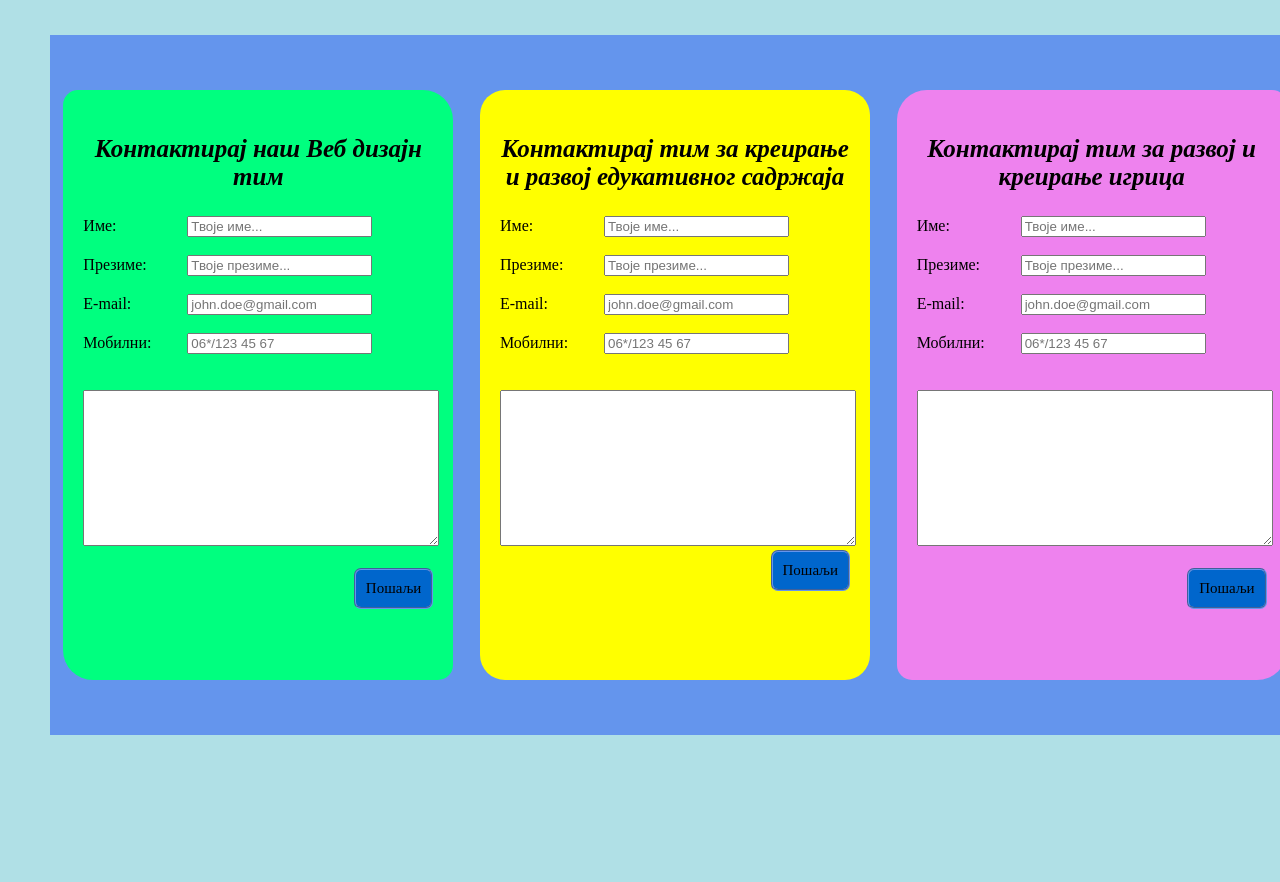
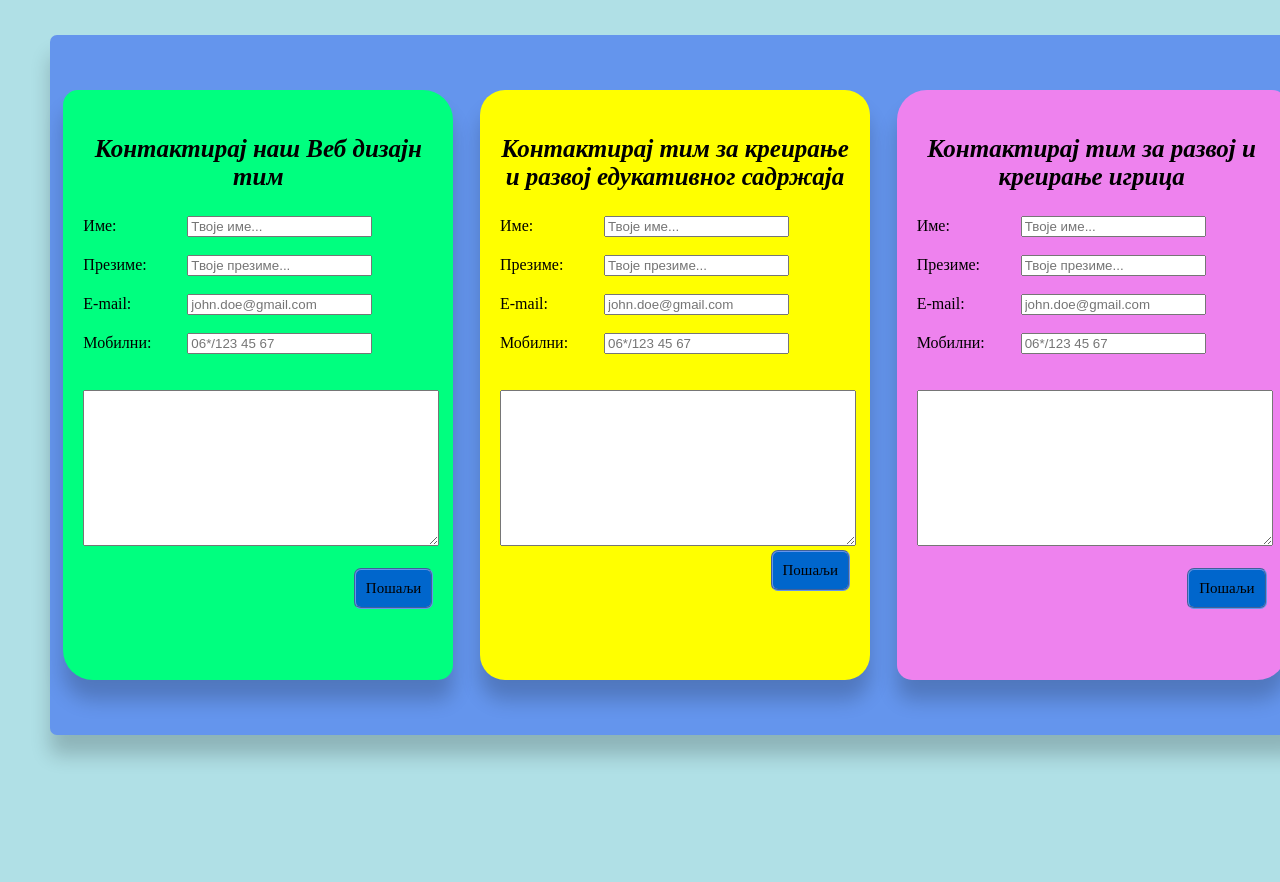
Before and after one commit to yex86/Platforma-za-ucenje, a plain HTML site: page kontakt.html in a window 1280 px wide. Shown: the part 336-1218 px from the top of the page. Drawn offline with Linux system fonts and the light colour scheme; a web font is replaced by a local one.

Commit message:
Add files via upload

```diff
--- a/css/box.css
+++ b/css/box.css
@@ -9,6 +9,7 @@
 	float: left;
 	margin: auto;
 	padding: 20px;
+	box-shadow: 0 20px 20px rgba(0,0,0,.2);
 }
 
 .box2 {
@@ -19,6 +20,7 @@
 	float: left;
 	margin: auto;
 	padding: 20px;
+	box-shadow: 0 20px 20px rgba(0,0,0,.2);
 }
 
 .box3 {
@@ -29,6 +31,7 @@
 	float: left;
 	margin: auto;
 	padding: 20px;
+	box-shadow: 0 20px 20px rgba(0,0,0,.2);
 }
 
 .boximg {
--- a/css/main.css
+++ b/css/main.css
@@ -19,20 +19,20 @@ body {
 	font-family: 'Philosopher', sans-serif;
 	font-size: 35px;
 	text-align: left;
-	margin: 0px 0px 0px 400px;
+	margin: 0px 0px 0px 430px;
 }
 
 #txtright {
 	font-family: 'Philosopher', sans-serif;
 	font-size: 35px;
 	text-align: right;
-	margin: 0px 400px 0px 0px;
+	margin: 0px 410px 0px 0px;
 }
 
 /*--tekst--*/
 h1, h2, h3 {
+	text-align: center;
 	font-family: 'Kurale', serif;
-	text-align: center;
 }
 
 h1 {
@@ -49,8 +49,8 @@ h3 {
 }
 
 p {
+	text-align: center;
 	font-family: 'Cormorant Infant', serif;
-	text-align: center;
 	font-size: 20px;
 }
 
@@ -71,6 +71,7 @@ ul {
 	overflow: hidden;
 	background-color: #0066cc;
 	border-radius: 5px;
+	box-shadow: 0 20px 20px rgba(0,0,0,.2);
 }
 
 li a, .dropbtn {
@@ -129,6 +130,8 @@ li.dropdown {
 	margin: 50px;
 	background-color: cornflowerblue;
 	position: center;
+	border-radius: 7px;
+	box-shadow: 0 20px 20px rgba(0,0,0,.2);
 }
 
 /*---footer---*/
--- /dev/null
+++ b/css/naslovna.css
@@ -0,0 +1,79 @@
+nav {
+	float: left;
+	max-width: 360px;
+	margin: 5px;
+	padding: 25px;
+}
+
+nav ul {
+	list-style-type: none;
+	list-style-color: DarkBlue;
+	list-style-position: inside;
+	padding: 10px;
+	box-shadow: 0 20px 20px rgba(0,0,0,.2);
+}
+
+nav ul a {
+	text-decoration: none;
+}
+
+article {
+	margin-left: 100px;
+	border-left: 3px solid #0066cc;
+	padding: 15px;
+	overflow: show;
+}
+
+.container {
+	display: flex;
+	justify-content: space-around;
+	width: 1250px;
+	height: 1050px;
+	margin: 50px;
+	background-color: cornflowerblue;
+	position: center;
+	border-radius: 7px;
+	box-shadow: 0 20px 20px rgba(0,0,0,.2);
+}
+
+.box1 {
+	border-radius: 15px 30px;
+	background-color: SpringGreen;
+	width: 750px;
+	height: 300px;
+	margin: auto;
+	padding: 10px;
+	box-shadow: 0 20px 20px rgba(0,0,0,.2);
+}
+
+.box2 {
+	border-radius: 25px;
+	background-color: Yellow;
+	width: 750px;
+	height: 300px;
+	margin: auto;
+	padding: 10px;
+	box-shadow: 0 20px 20px rgba(0,0,0,.2);
+}
+
+.box3 {
+	border-radius: 30px 15px;
+	background-color: Violet;
+	width: 750px;
+	height: 300px;
+	margin: auto;
+	padding: 10px;
+	box-shadow: 0 20px 20px rgba(0,0,0,.2);
+}
+
+iframe {
+	border-style: 3px solid #0066cc;
+	height: 400px;
+	width: 90%;
+	text-align: center;
+	position: relative;
+	bottom: 1;
+	margin: 50px;
+	padding: 0px;
+	box-shadow: 0 20px 20px rgba(0,0,0,.2);
+}
```
Also changed, not shown: css/radovi.css (added, +22 -0 lines).
